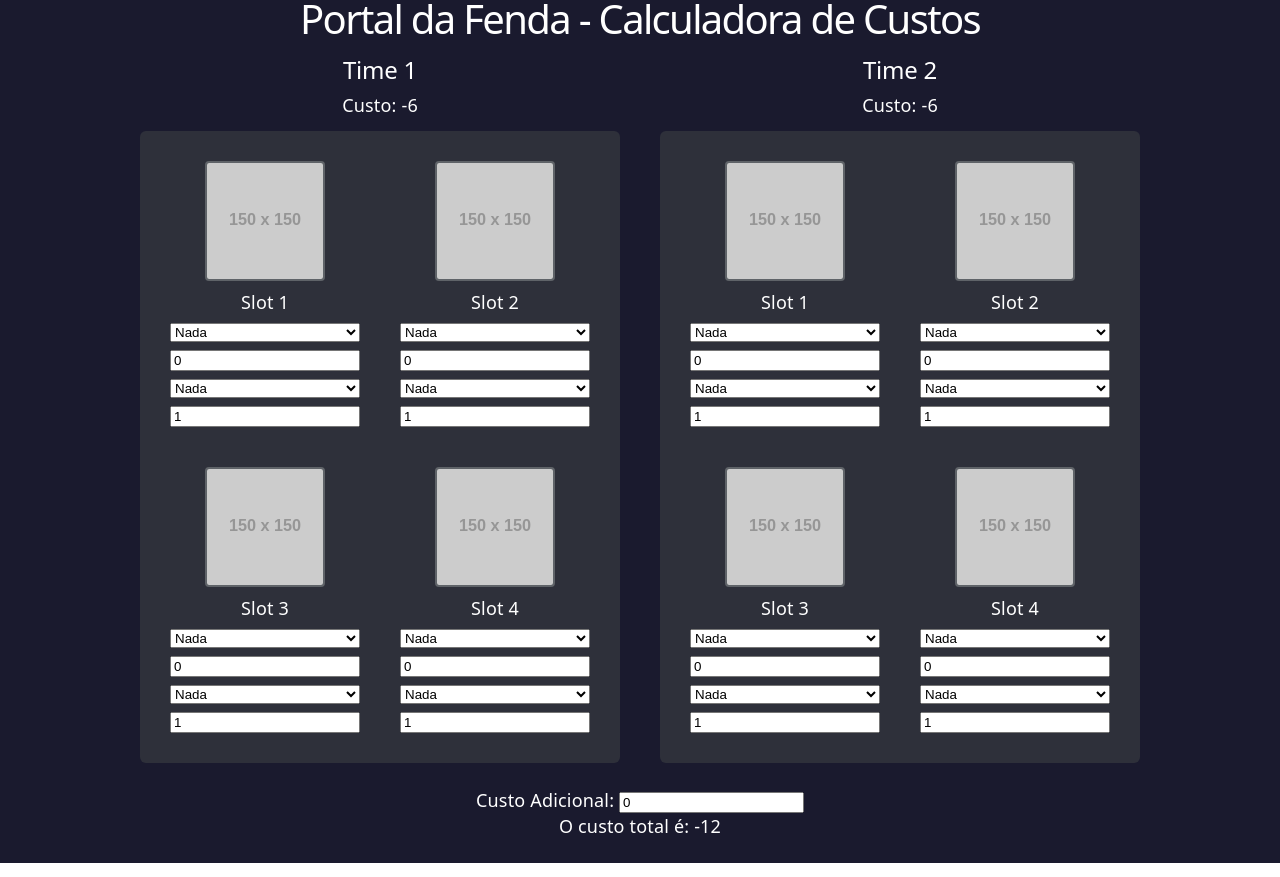
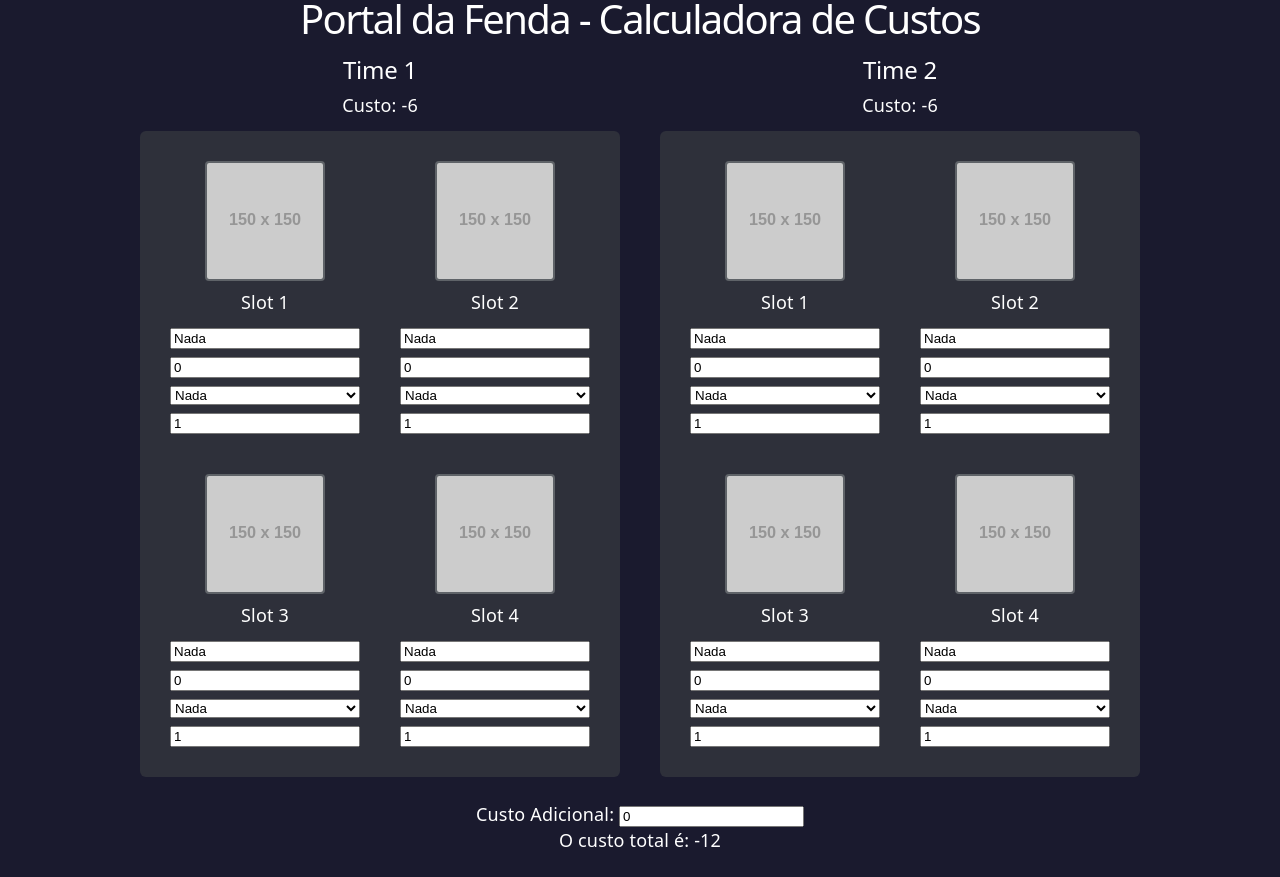
Before and after one commit to Pauloisc/Calculadora-de-Custo---Portal-da-Fenda-WEB, a React (Vite) app: page / in a window 1280 px wide. Built offline with nearby package versions, Linux system fonts and the light colour scheme.

Commit message:
Melhorando a busca pelos dropdowns de personagens

```diff
--- a/src/App.jsx
+++ b/src/App.jsx
@@ -2,6 +2,7 @@ import './App.css'
 import { useState } from 'react';
 import { personagens, TIER_RULES, cones } from './data/personagem';
 import { calcularCustoPersonagem, calcularCustoCone, calcularCustoTotal, calcularCustoTime } from './utils/calculos';
+import { BuscaPersonagem } from './components/BuscaPersonagem';
 
 const timeInicial = [
   { personagem: "Nada", eidolons: 0, cone: "Nada", sobreposicao: 1 },
@@ -50,17 +51,12 @@ function App() {
                   />
                   <label>Slot {index + 1}</label>
 
-                  {/* Dropdown do Personagem */}
-                  <select
-                    value={slot.personagem}
-                    onChange={(event) => {
-                      atualizarSlot(time1, setTime1, index, "personagem", event.target.value)
+                  <BuscaPersonagem
+                    valorSelecionado={slot.personagem}
+                    onSelecionar={(novoPersonagem) => {
+                      atualizarSlot(time1, setTime1, index, "personagem", novoPersonagem)
                     }}
-                  >
-                    {personagens.map(p => (
-                      <option key={p.nome} value={p.nome}>{p.nome}</option>
-                    ))}
-                  </select>
+                  />
 
                   {/* Input de Eidolons */}
                   <input
@@ -119,17 +115,12 @@ function App() {
                   />
                   <label>Slot {index + 1}</label>
 
-                  {/* Dropdown do Personagem */}
-                  <select
-                    value={slot.personagem}
-                    onChange={(event) => {
-                      atualizarSlot(time2, setTime2, index, "personagem", event.target.value)
+                  <BuscaPersonagem
+                    valorSelecionado={slot.personagem}
+                    onSelecionar={(novoPersonagem) => {
+                      atualizarSlot(time2, setTime2, index, "personagem", novoPersonagem)
                     }}
-                  >
-                    {personagens.map(p => (
-                      <option key={p.nome} value={p.nome}>{p.nome}</option>
-                    ))}
-                  </select>
+                  />
 
                   {/* Input de Eidolons */}
                   <input
--- /dev/null
+++ b/src/components/BuscaPersonagem.jsx
@@ -0,0 +1,75 @@
+import { useState } from 'react';
+import { personagens } from '../data/personagem';
+
+export function BuscaPersonagem({ valorSelecionado, onSelecionar }) {
+  const [isOpen, setIsOpen] = useState(false);
+  const [searchTerm, setSearchTerm] = useState("");
+  const personagensFiltrados = personagens.filter(p =>
+    p.nome.toLowerCase().includes(searchTerm.toLowerCase())
+  );
+
+  return (
+    <div className="busca-personagem-container" style={{ position: 'relative', width: '100%' }}>
+      <input
+        type="text"
+        className="busca-input"
+        value={isOpen ? searchTerm : valorSelecionado}
+        placeholder="Buscar personagem..."
+        onChange={(event) => setSearchTerm(event.target.value)}
+        onFocus={() => {
+          setIsOpen(true);
+          setSearchTerm("");
+        }}
+      />
+      {isOpen && (
+        <div className="busca-dropdown" style={{
+          position: 'absolute',
+          top: '100%',
+          left: 0,
+          right: 0,
+          backgroundColor: '#2e303a',
+          border: '1px solid #5f6368',
+          borderRadius: '4px',
+          maxHeight: '200px',
+          overflowY: 'auto',
+          zIndex: 1000,
+          textAlign: 'left'
+        }}>
+          {personagensFiltrados.map(p => (
+            <div
+              key={p.nome}
+              className="busca-item"
+              style={{
+                display: 'flex',
+                alignItems: 'center',
+                padding: '8px 12px',
+                cursor: 'pointer',
+                borderBottom: '1px solid #3e404a',
+                gap: '8px'
+              }}
+              onClick={() => {
+                onSelecionar(p.nome);
+                setIsOpen(false);
+              }}
+            >
+              <img
+                src={p.imagem !== "ID"
+                  ? `https://lh3.googleusercontent.com/d/${p.imagem}`
+                  : "https://placehold.co/30x30/2e303a/ffffff?text=?"
+                }
+                alt={p.nome}
+                style={{ width: '28px', height: '28px', borderRadius: '50%', objectFit: 'cover' }}
+              />
+              <span>{p.nome}</span>
+            </div>
+          ))}
+          {personagensFiltrados.length === 0 && (
+            <div style={{ padding: '8px 12px', color: '#9ca3af' }}>
+              Nenhum personagem encontrado
+            </div>
+          )}
+        </div>
+      )}
+    </div>
+  );
+}
```
